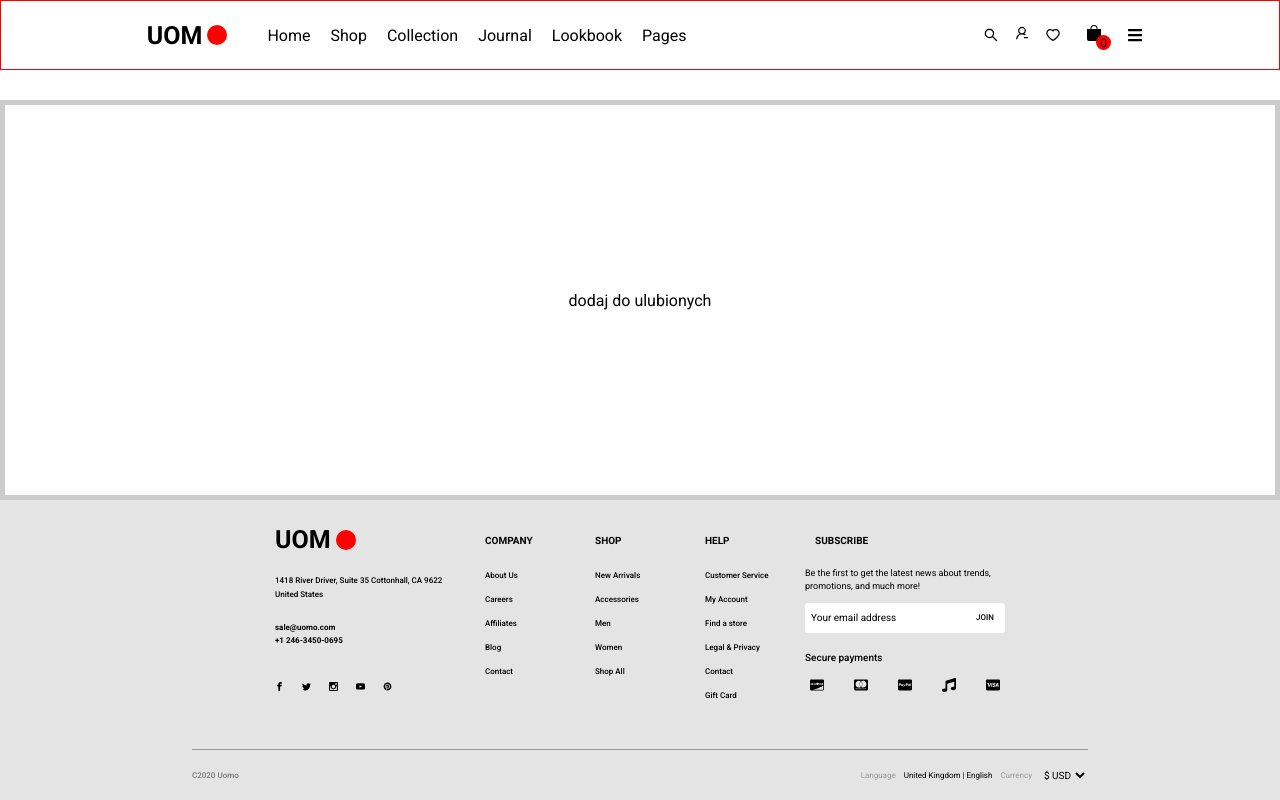
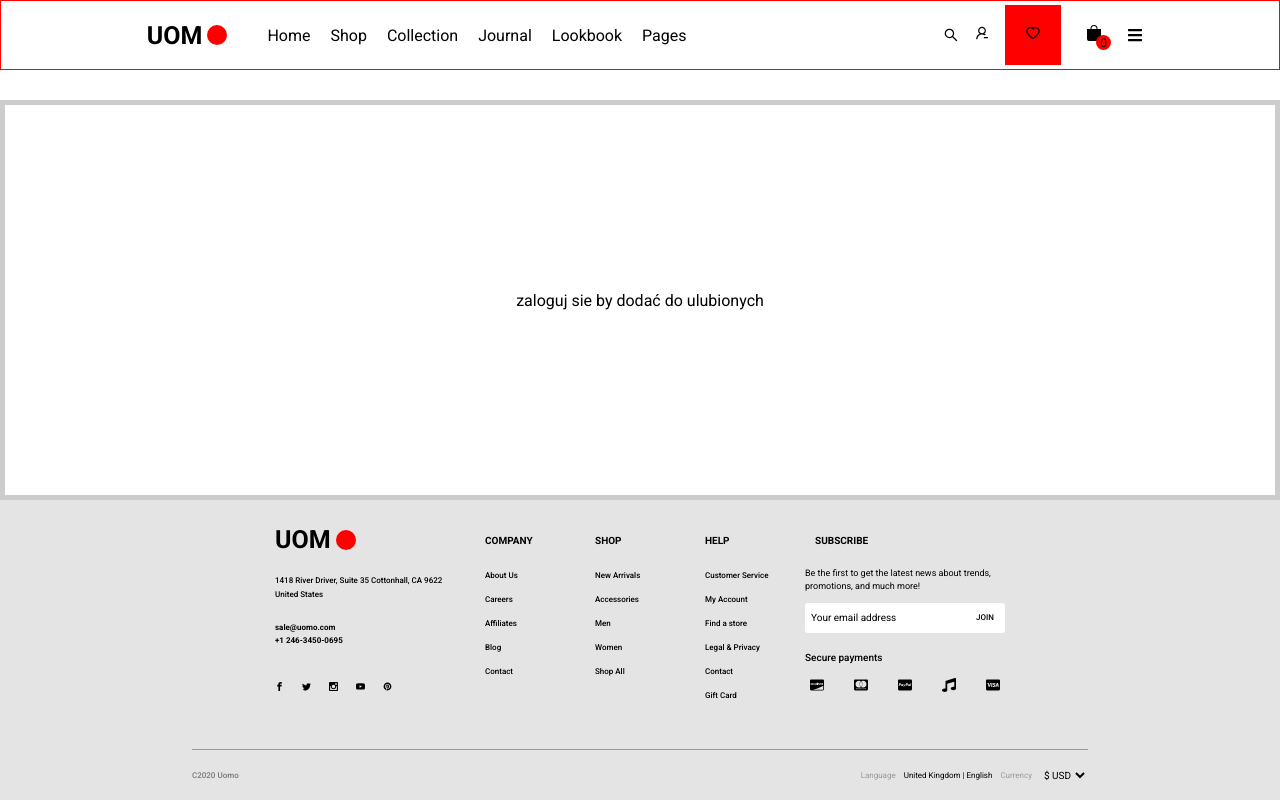
Before and after one commit to MateuszRyniewicz/ecommerce, a React (Create React App) app: page /favoriteItems in a window 1280 px wide. Built offline with nearby package versions, Linux system fonts and the light colour scheme.

Commit message:
create function change color in icon favorite

```diff
--- a/src/_shared/layout/Header.tsx
+++ b/src/_shared/layout/Header.tsx
@@ -41,6 +41,7 @@ const menuItems = [
 const Header: FC = () => {
 	const [input, setInput] = useState<string>('');
 	const [isOpen, setIsOpen] = useState<boolean>(false);
+	const [isColor, setIsColor] = useState<boolean>(false);
 
 	const { products } = useSelector((state: RootState) => state.products);
 	const [originaList, setOriginalList] = useState<Product[]>(products);
@@ -58,7 +59,12 @@ const Header: FC = () => {
 		} else {
 			dispatch(setProducts(originaList));
 		}
-	}, [input]);
+		if (Array.isArray(user?.favorite) && user?.favorite.length !== 0) {
+			setIsColor(true);
+		}
+	}, [input, user]);
+
+	console.log('user favorite', user?.favorite);
 	return (
 		<StyledHeader>
 			<StyledNav>
@@ -88,7 +94,13 @@ const Header: FC = () => {
 					<Link to={'/login'}>
 						<AiOutlineUserDelete />
 					</Link>
-					<AiOutlineHeart onClick={() => navigate('favoriteItems')} />
+					<div
+						style={{
+							backgroundColor: isColor ? 'blue' : 'red',
+							padding: '20px',
+						}}>
+						<AiOutlineHeart onClick={() => navigate('favoriteItems')} />
+					</div>
 
 					<StyledBoxIconCart onClick={() => navigate('/basket')}>
 						<BsFillBagFill />
--- a/src/components/home/Basket.tsx
+++ b/src/components/home/Basket.tsx
@@ -19,7 +19,7 @@ const Basket = () => {
 	return (
 		<div>
 			<p>
-				{response?.success ? (
+				{user ? (
 					Array.isArray(user?.cart) ? (
 						user?.cart.map((item) => <p key={item.id}>{item.price}</p>)
 					) : (
@@ -32,7 +32,7 @@ const Basket = () => {
 			<p>
 				{calculateTotalPrice() ? (
 					<span>
-						{response?.success && Array.isArray(user?.cart) ? (
+						{user && Array.isArray(user?.cart) ? (
 							calculateTotalPrice() ? (
 								<button
 									onClick={() => navigate(`/summary/${calculateTotalPrice()}`)}>
--- a/src/components/home/FavoriteItems.tsx
+++ b/src/components/home/FavoriteItems.tsx
@@ -6,17 +6,17 @@ const FavoriteItems = () => {
 	const user = useSelector((state: RootState) => state.user.user);
 	return (
 		<div>
-			<div>
+			<p>
 				{user ? (
-					<p>
-						{Array.isArray(user.favorite)
-							? user.favorite.map((item) => <p key={item.id}>{item.title}</p>)
-							: 'zaloguj sie aby dodac do ulubionych'}
-					</p>
+					Array.isArray(user?.favorite) ? (
+						user?.favorite.map((item) => <p key={item.id}>{item.title}</p>)
+					) : (
+						<span>lista ulubionych jest pusta</span>
+					)
 				) : (
-					<p>dodaj do ulubionych</p>
+					'zaloguj sie by dodać do ulubionych'
 				)}
-			</div>
+			</p>
 		</div>
 	);
 };
--- a/src/components/home/ProductCard.tsx
+++ b/src/components/home/ProductCard.tsx
@@ -22,7 +22,7 @@ interface ProdcutCard {
 
 const ProductCard: FC<ProdcutCard> = ({ product }) => {
 	const user = useSelector((state: RootState) => state.user.user);
-	console.log(user);
+	//	console.log(user);
 	const dispatch = useDispatch();
 	const naviagate = useNavigate();
 	return (
@@ -41,7 +41,7 @@ const ProductCard: FC<ProdcutCard> = ({ product }) => {
 			<div>
 				<StyledBoxCategoryLike>
 					<StyledBoxTextColor>{product.category}</StyledBoxTextColor>
-					<div onClick={() => dispatch(addProductToCart(product))}>
+					<div>
 						<AiOutlineHeart
 							onClick={() => dispatch(addProductToFavorite(product))}
 						/>
--- a/src/store/AuthSlice.ts
+++ b/src/store/AuthSlice.ts
@@ -127,7 +127,7 @@ export const userSlice = createSlice({
 
 			state.usersList = state.usersList.map((user) =>
 				user.id === state.user?.id
-					? { ...user, cart: loggedUserFavorite! }
+					? { ...user, favorite: loggedUserFavorite! }
 					: user
 			);
 		},
```
